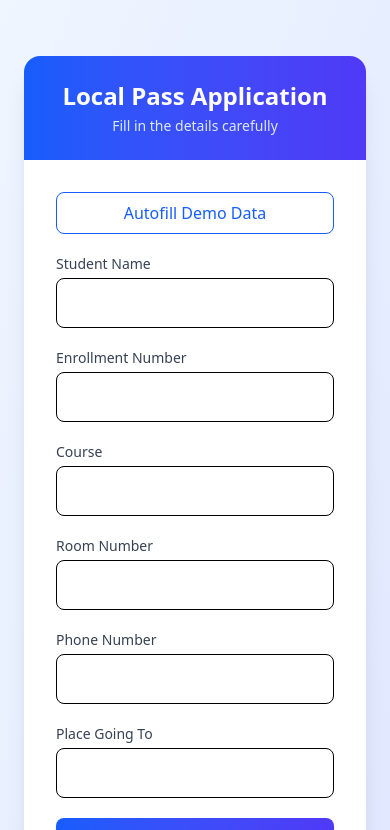
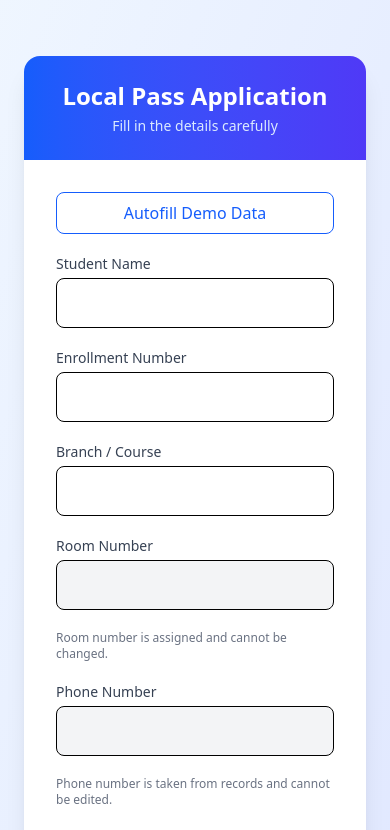
Before and after one commit to shatrughan26/Gate_Pass, a React (Vite) app: page /student/form in a window 390 px wide. Shown: the top 830 px of the page. Built offline with nearby package versions, Linux system fonts and the light colour scheme; no server answers.

Commit message:
StudentForm: make roomNumber and phoneNumber non-editable (disabled)

```diff
--- a/src/components/student/StudentForm.jsx
+++ b/src/components/student/StudentForm.jsx
@@ -1,5 +1,7 @@
-import { useSearchParams, useNavigate } from "react-router-dom"; // added useNavigate
-import { useState } from "react";
+import { useSearchParams, useNavigate, useLocation } from "react-router-dom"; // added useNavigate & useLocation
+import { useState, useEffect } from "react";
+import { doc, getDoc } from "firebase/firestore";
+import { db } from "../../firebase/firebase";
 import { ToastContainer, toast } from "react-toastify";
 import "react-toastify/dist/ReactToastify.css";
 
@@ -8,11 +10,17 @@ export default function StudentForm() {
   const passType = params.get("type"); // home | local
 
   const navigate = useNavigate(); // initialize navigation
+  const location = useLocation();
+  const passedState = location.state || {};
+  const passedStudentData = passedState.studentData || null;
+  const passedEnrollment = passedState.enrollment || "";
+
   const [submitted, setSubmitted] = useState(false);
 
   const [formData, setFormData] = useState({
     name: "",
     enrollment: "",
+    branch: "",
     place: "",
     room: "",
     phone: "",
@@ -20,6 +28,71 @@ export default function StudentForm() {
     parentName: "",
     address: "",
   });
+
+  const [loading, setLoading] = useState(false);
+  const [fetchError, setFetchError] = useState("");
+
+  useEffect(() => {
+    // Try to autofill from navigation state first
+    if (passedStudentData) {
+      setFormData((prev) => ({
+        ...prev,
+        name: passedStudentData?.name || prev.name,
+        enrollment: passedStudentData?.enrollment || prev.enrollment,
+        branch: passedStudentData?.branch || passedStudentData?.course || prev.branch,
+        room: passedStudentData?.roomNumber || prev.room,
+        phone: passedStudentData?.phoneNumber || prev.phone,
+        course: passedStudentData?.course || prev.course,
+      }));
+      setFetchError("");
+      return;
+    }
+
+    // Otherwise, if enrollment is present (either via passed state or query param), fetch from Firestore
+    const enrollmentFromQuery = params.get("enrollment") || passedEnrollment || "";
+    if (!enrollmentFromQuery) return;
+
+    let mounted = true;
+    setLoading(true);
+    setFetchError("");
+
+    (async () => {
+      try {
+        const id = enrollmentFromQuery.trim();
+        const docRef = doc(db, "students", id);
+        const docSnap = await getDoc(docRef);
+
+        if (!mounted) return;
+
+        if (docSnap.exists()) {
+          const data = docSnap.data();
+          setFormData((prev) => ({
+            ...prev,
+            name: data.name || prev.name,
+            enrollment: id,
+            branch: data.branch || data.course || prev.branch,
+            room: data.roomNumber || prev.room,
+            phone: data.phoneNumber || prev.phone,
+            course: data.course || prev.course,
+          }));
+          setFetchError("");
+        } else {
+          setFetchError("Enrollment number not found in database.");
+        }
+      } catch (err) {
+        console.error(err);
+        setFetchError("Error fetching student data from database.");
+      } finally {
+        if (mounted) setLoading(false);
+      }
+    })();
+
+    return () => {
+      mounted = false;
+    };
+  }, [passedStudentData, passedEnrollment, params]);
+
+  const readOnlyAutoFilled = Boolean(passedStudentData || passedEnrollment || formData.name);
 
   const handleChange = (e) => {
     setFormData({ ...formData, [e.target.name]: e.target.value });
@@ -98,41 +171,58 @@ export default function StudentForm() {
               Autofill Demo Data
             </button>
 
+            {/* Loading / Fetch Error */}
+            {loading && (
+              <p className="text-sm text-gray-600">Fetching student data…</p>
+            )}
+            {fetchError && (
+              <p className="text-sm text-red-600">{fetchError}</p>
+            )}
+
             <Input
               label="Student Name"
               name="name"
               value={formData.name}
               onChange={handleChange}
-              disabled={submitted}
+              disabled={readOnlyAutoFilled || submitted}
             />
+
             <Input
               label="Enrollment Number"
               name="enrollment"
               value={formData.enrollment}
+              onChange={(e) => setFormData({ ...formData, enrollment: e.target.value.toUpperCase() })}
+              disabled={readOnlyAutoFilled || submitted}
+            />
+
+            <Input
+              label="Branch / Course"
+              name="branch"
+              value={formData.branch}
               onChange={handleChange}
-              disabled={submitted}
+              disabled={readOnlyAutoFilled || submitted}
             />
-            <Input
-              label="Course"
-              name="course"
-              value={formData.course}
-              onChange={handleChange}
-              disabled={submitted}
-            />
+
+
+
             <Input
               label="Room Number"
               name="room"
               value={formData.room}
               onChange={handleChange}
-              disabled={submitted}
+              disabled={true}
             />
+            <p className="text-xs text-gray-500 mt-1">Room number is assigned and cannot be changed.</p>
+
             <Input
               label="Phone Number"
               name="phone"
               value={formData.phone}
               onChange={handleChange}
-              disabled={submitted}
+              disabled={true}
             />
+            <p className="text-xs text-gray-500 mt-1">Phone number is taken from records and cannot be edited.</p>
+
             <Input
               label="Place Going To"
               name="place"
```
